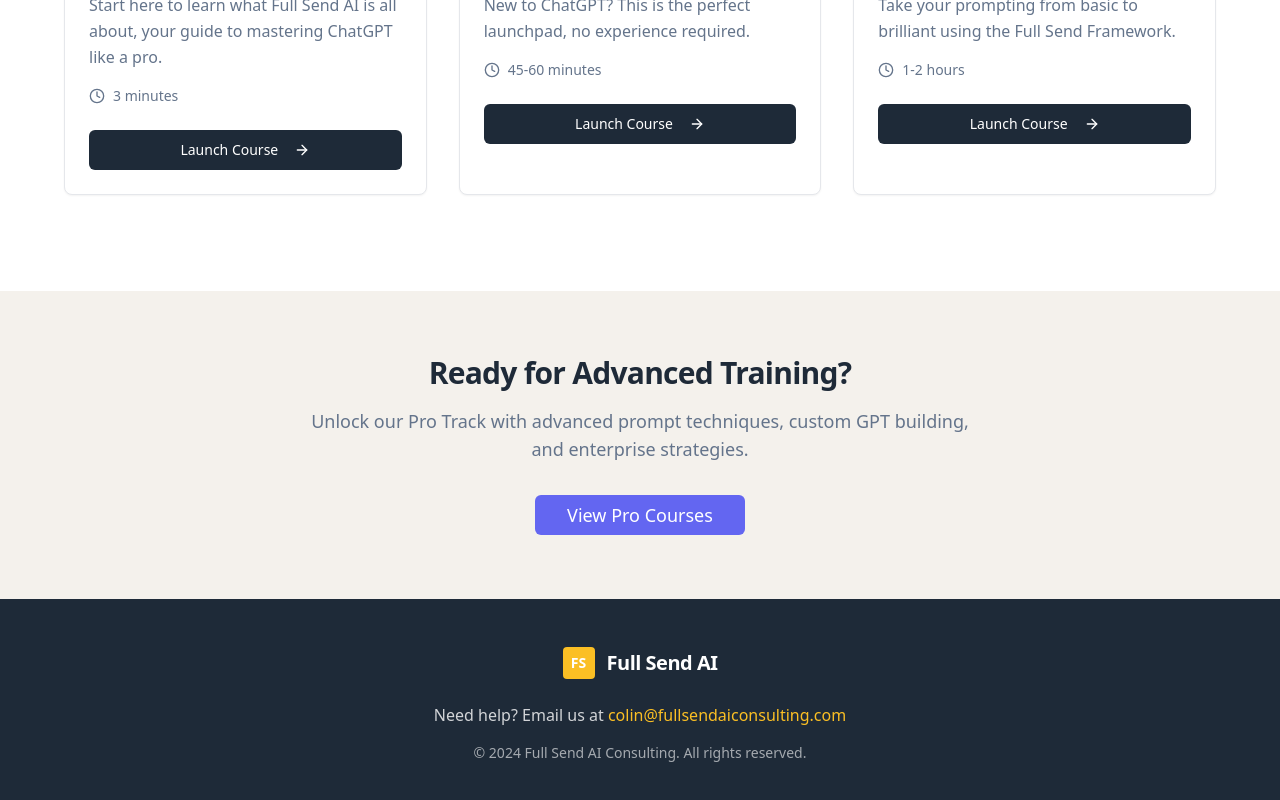
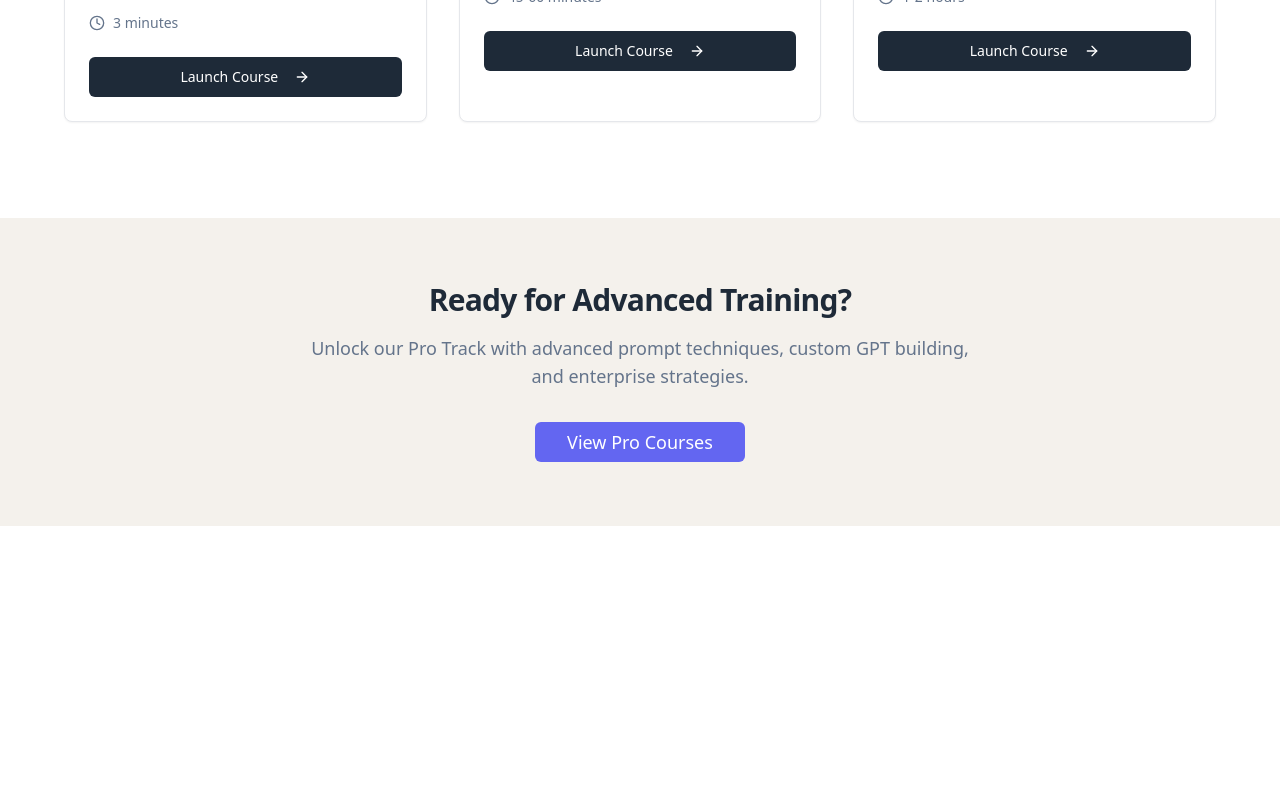
Before and after one commit to swifty3313/ai-fluent-launchpad, a React (Vite) app: page /learn in a window 1280 px wide. Shown: the part 886-1686 px from the top of the page. After the commit the page ends 1412 px from the top, so only its background shows below. Built offline with nearby package versions, Linux system fonts and the light colour scheme.

Commit message:
Remove header and footer from LearnPage
The header and footer components were removed from the LearnPage.tsx file.

```diff
--- a/src/pages/LearnPage.tsx
+++ b/src/pages/LearnPage.tsx
@@ -3,8 +3,6 @@ import React from 'react';
 import { Button } from "@/components/ui/button";
 import { Card, CardContent } from "@/components/ui/card";
 import { Clock, ArrowRight } from 'lucide-react';
-import Navbar from '@/components/Navbar';
-import Footer from '@/components/Footer';
 
 const LearnPage: React.FC = () => {
   const courses = [
@@ -30,8 +28,6 @@ const LearnPage: React.FC = () => {
 
   return (
     <div className="min-h-screen bg-white">
-      <Navbar />
-
       {/* Hero Section */}
       <section className="bg-gradient-to-b from-white to-brand-beige py-16 md:py-24">
         <div className="container mx-auto px-4 text-center">
@@ -113,32 +109,6 @@ const LearnPage: React.FC = () => {
           </Button>
         </div>
       </section>
-
-      {/* Custom Footer for Learn Page */}
-      <footer className="bg-brand-navy py-12">
-        <div className="container mx-auto px-4 text-center">
-          <div className="flex items-center justify-center mb-6">
-            <div className="w-8 h-8 rounded bg-brand-orange flex items-center justify-center mr-3">
-              <span className="text-white font-bold text-sm">FS</span>
-            </div>
-            <h3 className="text-white font-bold text-xl">
-              Full Send AI
-            </h3>
-          </div>
-          <p className="text-white/80 mb-4">
-            Need help? Email us at{' '}
-            <a
-              href="mailto:colin@fullsendaiconsulting.com"
-              className="text-brand-orange hover:text-brand-orange/80 transition-colors"
-            >
-              colin@fullsendaiconsulting.com
-            </a>
-          </p>
-          <p className="text-white/60 text-sm">
-            © 2024 Full Send AI Consulting. All rights reserved.
-          </p>
-        </div>
-      </footer>
     </div>
   );
 };
```
